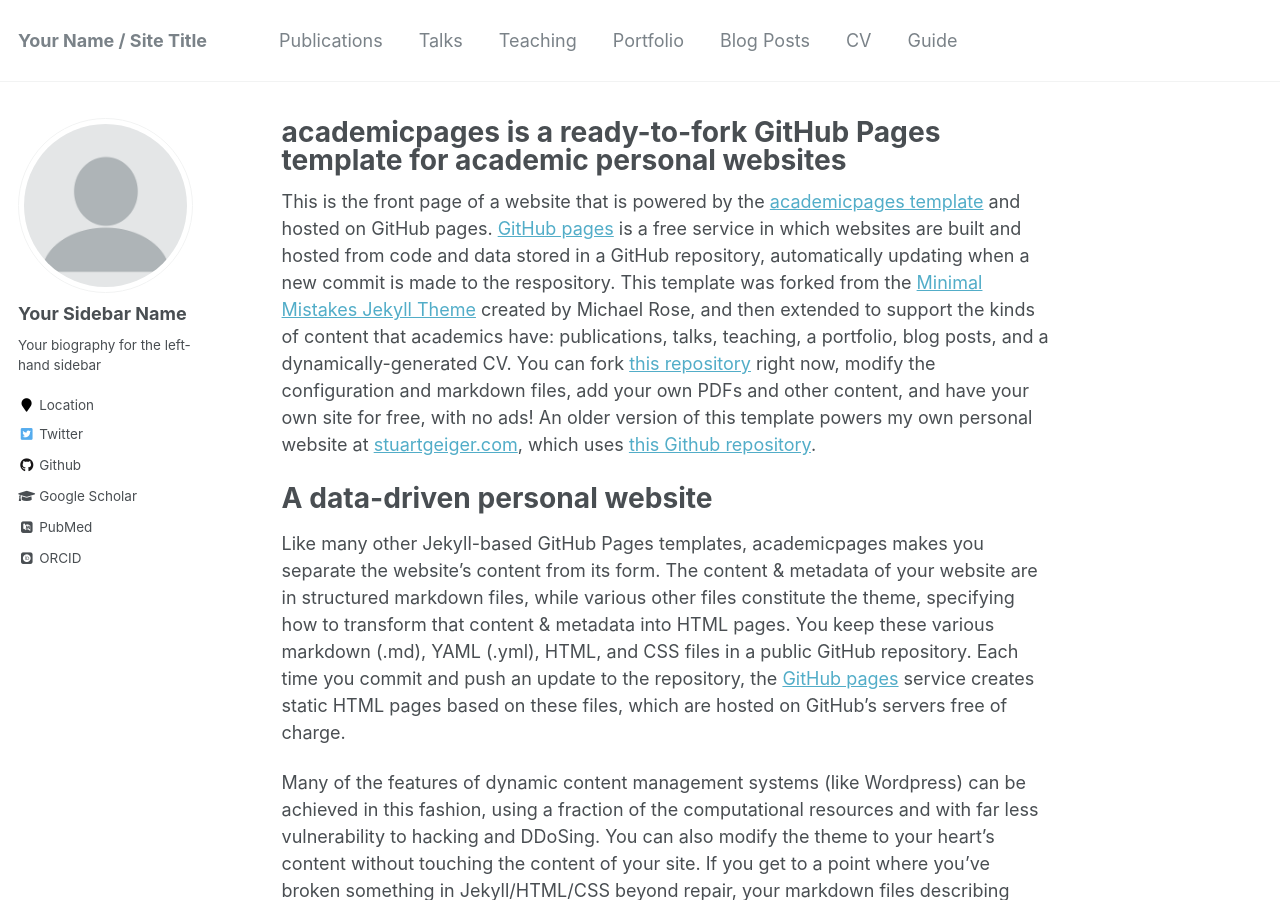
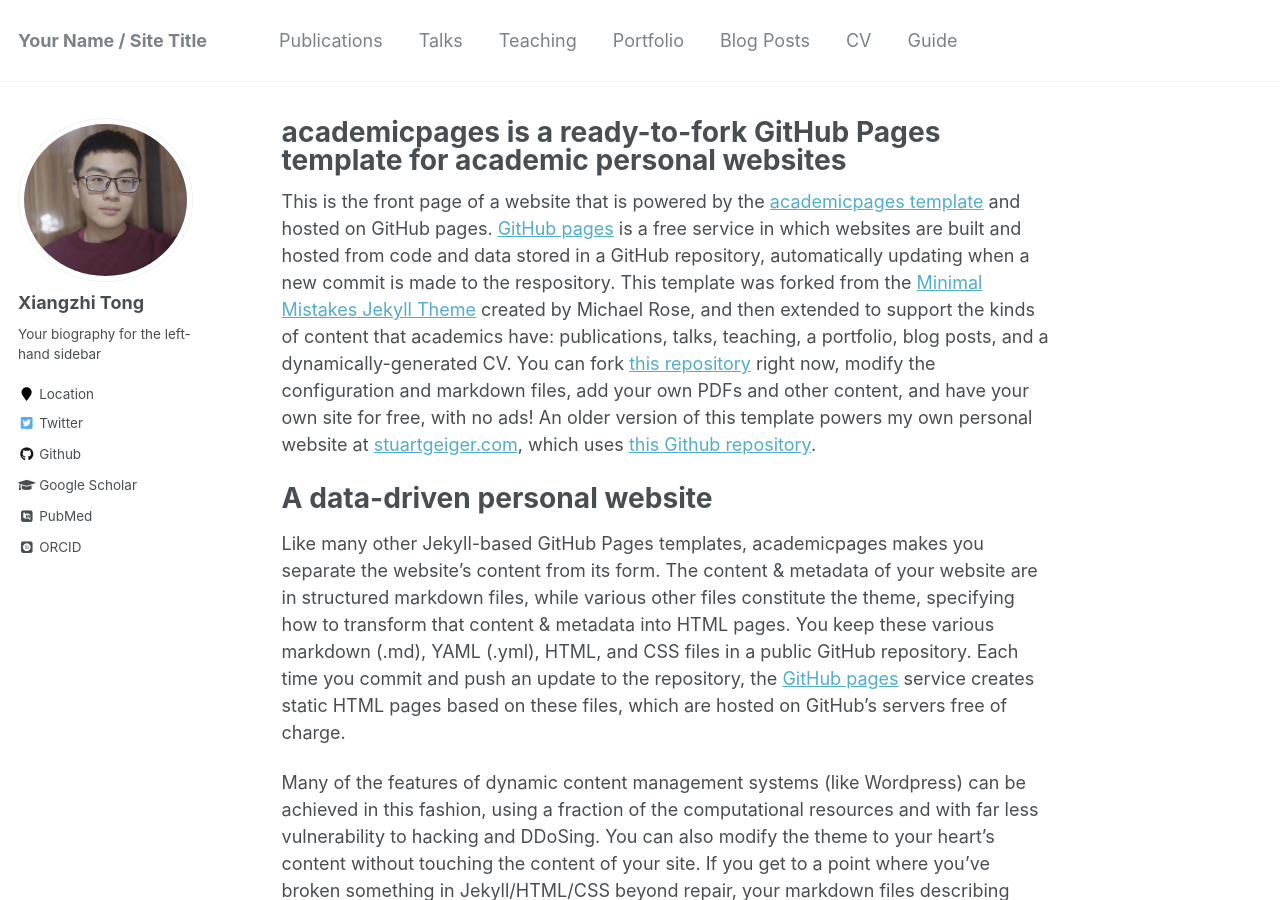
Before and after one commit to tong-xz/tong-xz.github.io, a Jekyll site: the page built from _pages/about.md, in a window 1280 px wide and 900 px high. Built offline with Jekyll 4.4.1, drawn with Linux system fonts in a browser that asks for light colours; some web fonts are replaced.

Commit message:
avatar update

```diff
--- a/_config.yml
+++ b/_config.yml
@@ -80,8 +80,8 @@ analytics:
 
 # Site Author
 author:
-  name             : "Your Sidebar Name"
-  avatar           : "profile.png"
+  name             : "Xiangzhi Tong"
+  avatar           : "txz.jpg"
   bio              : "Your biography for the left-hand sidebar"
   location         : "Location"
   employer         :
```
Also changed, not shown: images/txz.jpg (added).
